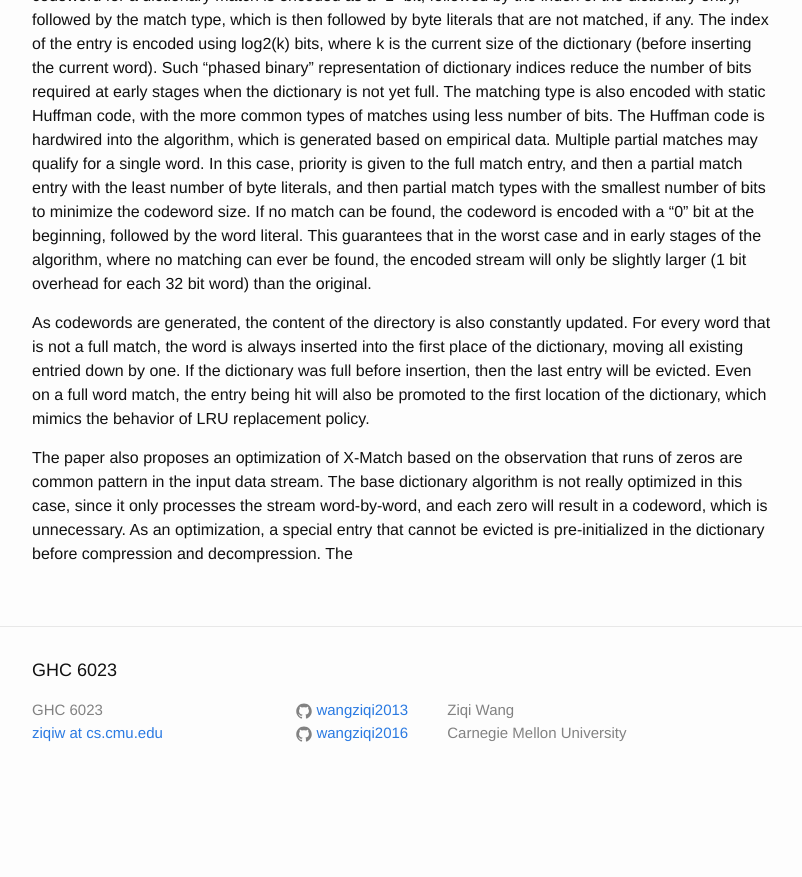
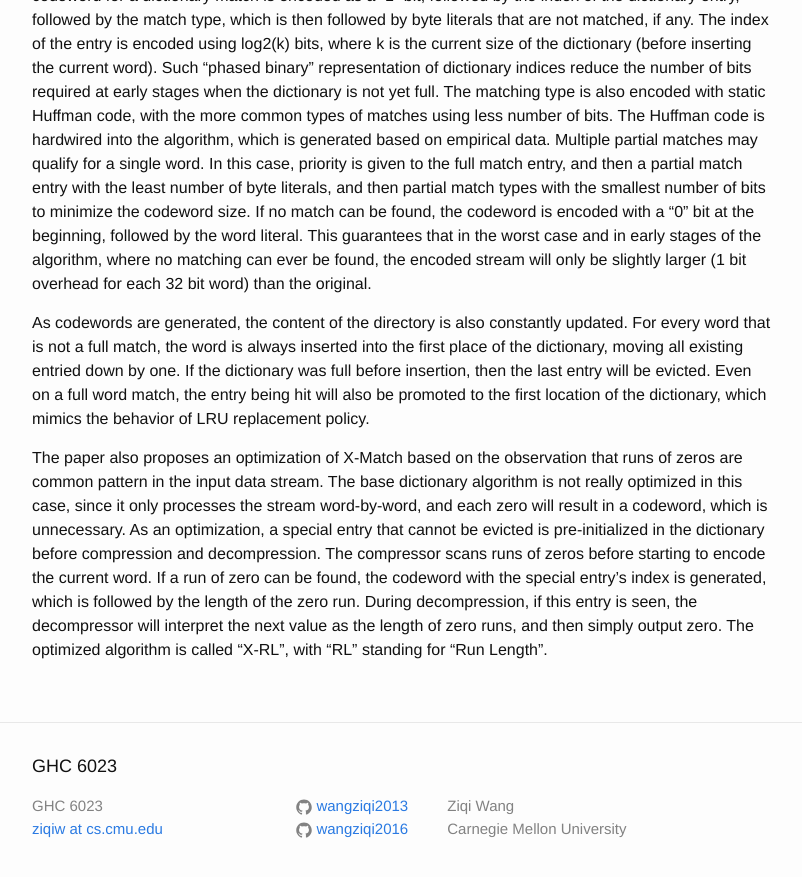
Before and after one commit to wangziqi2013/wangziqi2013.github.io, a Jekyll site: the page built from _posts/2020-07-04-x-match.markdown, in a window 1280 px wide and 900 px high, scrolled down 1234 px. Shown: the top 877 px of the window, without its empty margins (238-1040 px from the left). Built offline with Jekyll 4.4.1, drawn with Linux system fonts in a browser that asks for light colours; before the commit the page ends 2038 px from its top, so only the background shows below that.

Commit message:
Adding run length encoding

```diff
--- a/_posts/2020-07-04-x-match.markdown
+++ b/_posts/2020-07-04-x-match.markdown
@@ -63,4 +63,8 @@ policy.
 The paper also proposes an optimization of X-Match based on the observation that runs of zeros are common pattern in
 the input data stream. The base dictionary algorithm is not really optimized in this case, since it only processes the
 stream word-by-word, and each zero will result in a codeword, which is unnecessary. As an optimization, a special entry
-that cannot be evicted is pre-initialized in the dictionary before compression and decompression. The
+that cannot be evicted is pre-initialized in the dictionary before compression and decompression.
+The compressor scans runs of zeros before starting to encode the current word. If a run of zero can be found, the
+codeword with the special entry's index is generated, which is followed by the length of the zero run. During decompression,
+if this entry is seen, the decompressor will interpret the next value as the length of zero runs, and then simply output
+zero. The optimized algorithm is called "X-RL", with "RL" standing for "Run Length".
```
